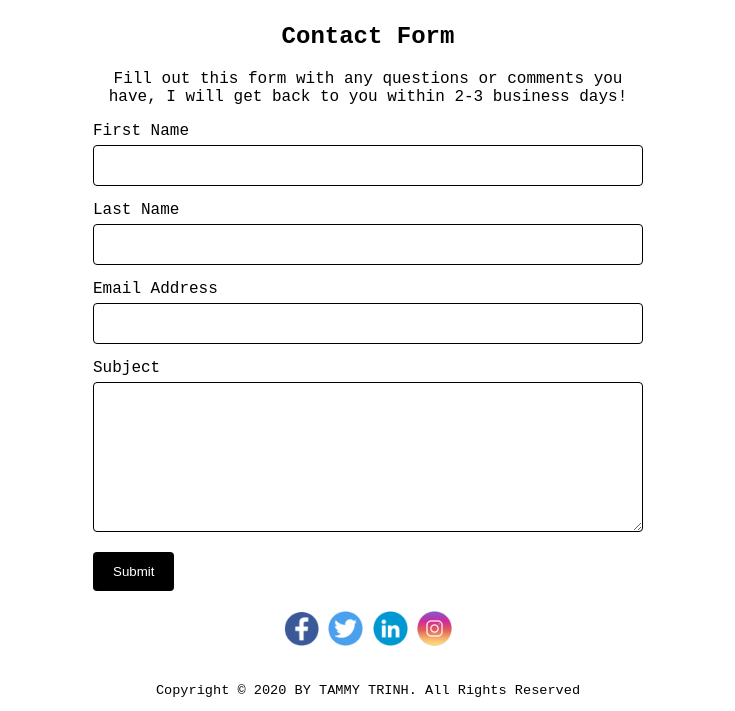
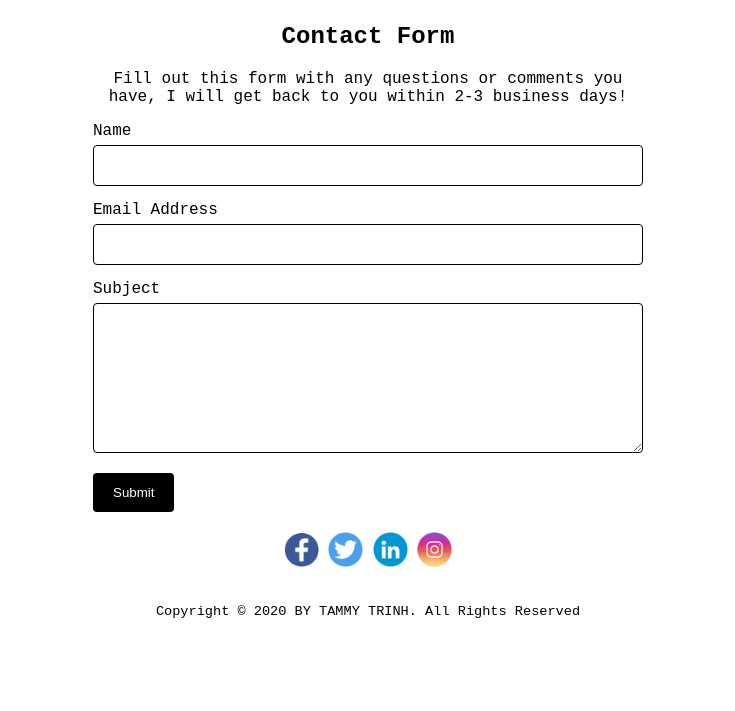
Before and after one commit to tamtrinhh/tamtrinhh.github.io, a plain HTML site: page index.html in a window 1280 px wide. Shown: the part 2324-3035 px from the top of the page, without its empty margins (272-1007 px from the left). After the commit the page ends 2956 px from the top, so only its background shows below. Drawn offline with Linux system fonts and the light colour scheme.

Commit message:
update form

```diff
--- a/index.html
+++ b/index.html
@@ -68,17 +68,14 @@
 	accept-charset="UTF-8" enctype="multipart/form-data" method="POST">
   	<h2>Contact Form</h2>
     <p style="text-align: center;">Fill out this form with any questions or comments you have, I will get back to you within 2-3 business days!</p>
-    <label for="fname">First Name</label>
-    <input type="text" id="fname" name="firstname">
-
-    <label for="lname">Last Name</label>
-    <input type="text" id="lname" name="lastname">
+    <label for="name">Name</label>
+    <input type="text" id="name" name="name" required>
 
     <label for="emailadd">Email Address</label>
-    <input type="text" id="emailadd" name="email">
+    <input type="text" id="emailadd" name="email" required>
 
     <label for="subject">Subject</label>
-    <textarea id="subject" name="subject" style="height:150px"></textarea>
+    <textarea id="subject" name="subject" style="height:150px" required></textarea>
     <input type="submit" value="Submit">
 
   </form>
```
Also changed, not shown: 1 other file.
